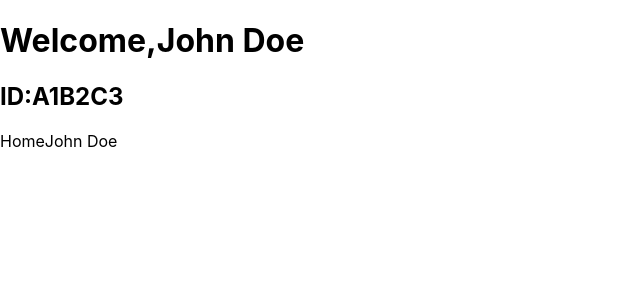
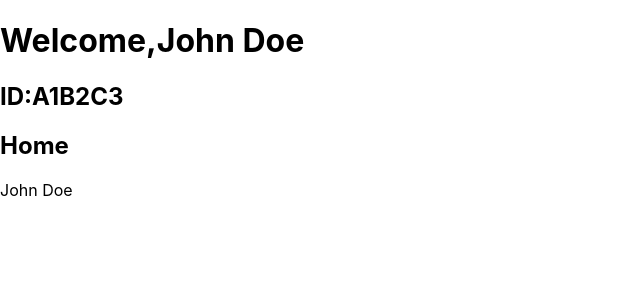
Before and after one commit to taerinlee/my-context-test, a React (Create React App) app: page / in a window 1280 px wide. Shown: the top 300 px of the page, without its empty margins (0-640 px from the left). Built offline with nearby package versions, Linux system fonts and the light colour scheme.

Commit message:
Add topnav component

```diff
--- a/src/App.js
+++ b/src/App.js
@@ -11,10 +11,20 @@ function SideNav({ activeProfileId }) {
   );
 }
 
+function TopNav({ title }) {
+  return (
+    <nav className="top-nav">
+      <h1>
+        {title}
+      </h1>
+    </nav>
+  );
+}
+
 function Main({ title, username }) {
   return (
     <div className="main-content">
-      { title }
+      <TopNav {...{ title }} />
       { username }
     </div>
   );
```
